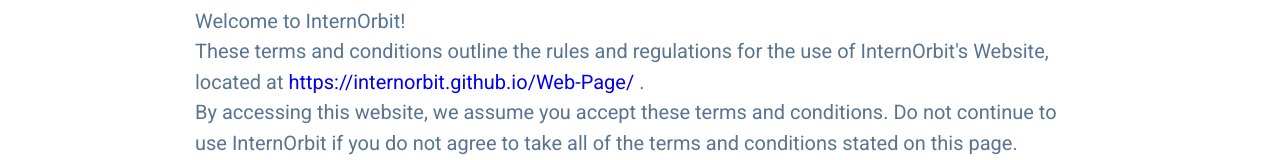
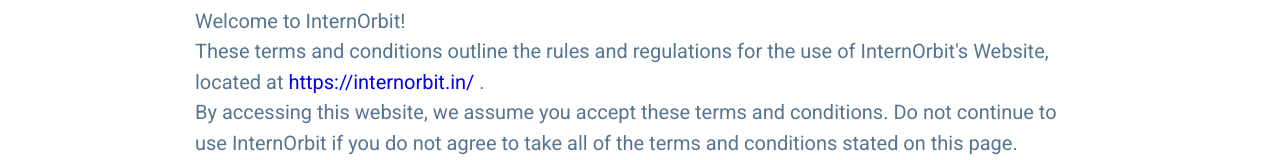
Before and after one commit to internorbit/Web-Page, a plain HTML site: page index1.html in a window 1280 px wide. Shown: the part 202-362 px from the top of the page. Drawn offline with Linux system fonts and the light colour scheme.

Commit message:
Update index1.html

```diff
--- a/index1.html
+++ b/index1.html
@@ -48,7 +48,7 @@
             <h2>Terms and Conditions</h2>
         <p>Welcome to InternOrbit! <br>
 
-            These terms and conditions outline the rules and regulations for the use of InternOrbit's Website, located at <a href="https://internorbit.in/" target="_blank">https://internorbit.github.io/Web-Page/</a> . <br>
+            These terms and conditions outline the rules and regulations for the use of InternOrbit's Website, located at <a href="https://internorbit.in/" target="_blank">https://internorbit.in/</a> . <br>
 
             By accessing this website, we assume you accept these terms and conditions. Do not continue to use InternOrbit if you do not agree to take all of the terms and conditions stated on this page.</p>
 
```
